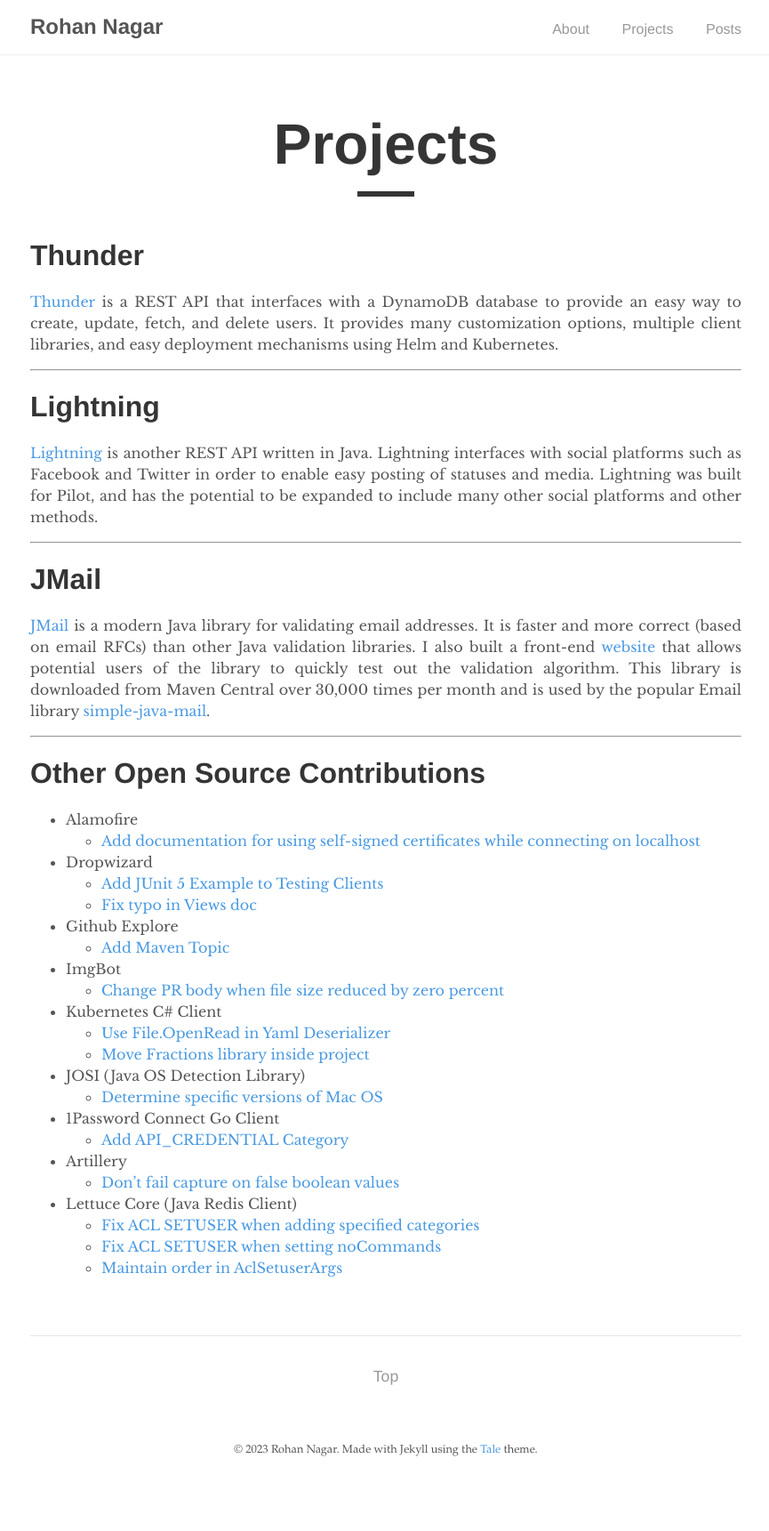
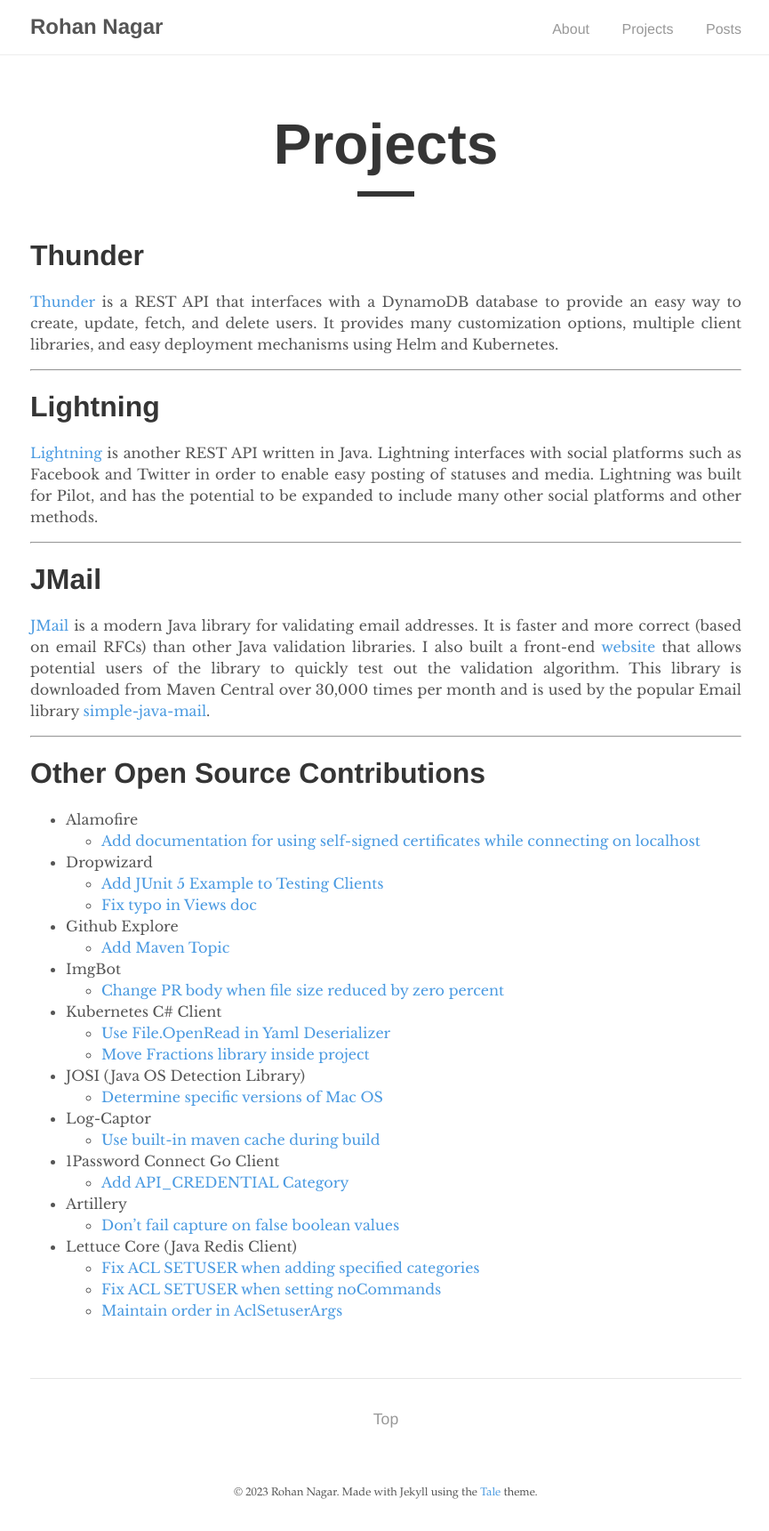
Before and after one commit to RohanNagar/RohanNagar.github.io, a Jekyll site: the page built from pages/projects.md, in a window 1280 px wide. Shown: the whole page at 89% size, without its empty margins (206-1071 px from the left). Built offline with Jekyll 4.4.1, drawn with Linux system fonts in a browser that asks for light colours; before the commit the page ends 1673 px from its top, so only the background shows below that.

Commit message:
Add open source contribution

```diff
--- a/pages/projects.md
+++ b/pages/projects.md
@@ -48,6 +48,8 @@ and is used by the popular Email library [simple-java-mail](https://www.simpleja
   - [Move Fractions library inside project](https://github.com/kubernetes-client/csharp/pull/194)
 - JOSI (Java OS Detection Library)
   - [Determine specific versions of Mac OS](https://github.com/cegredev/josi/pull/2)
+- Log-Captor
+  - [Use built-in maven cache during build](https://github.com/Hakky54/log-captor/pull/44)
 - 1Password Connect Go Client
   - [Add API_CREDENTIAL Category](https://github.com/1Password/connect-sdk-go/pull/15)
 - Artillery
```
